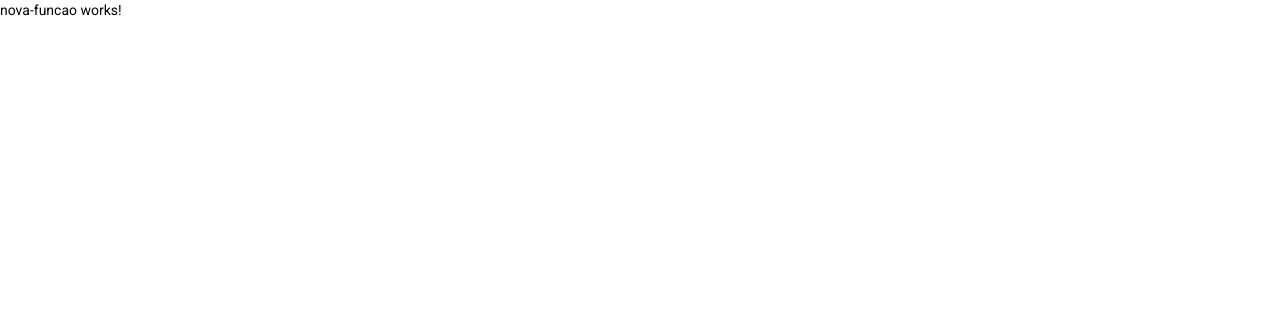
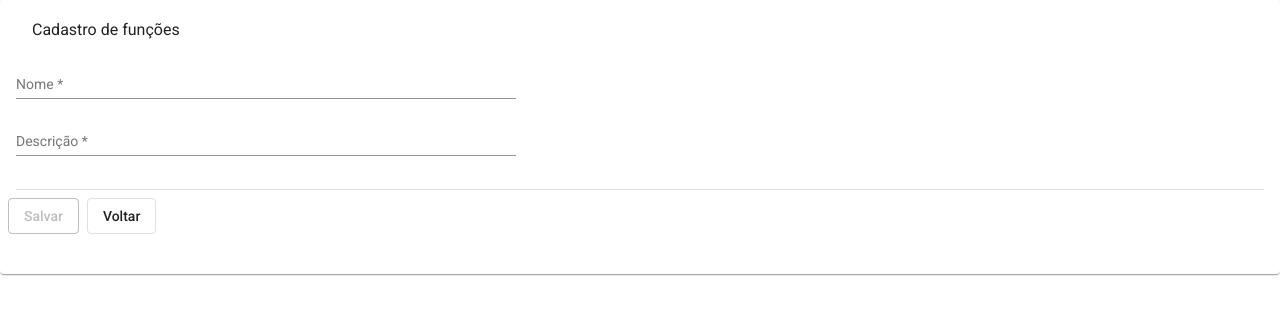
Before and after one commit to filipedantas800/ControleFinanceiro-UI, an Angular app: page /funcoes/novafuncao in a window 1280 px wide. Shown: the top 314 px of the page. Built offline with nearby package versions, Linux system fonts and the light colour scheme.

Commit message:
HTML do componente NOvaFunção

```diff
--- a/src/app/components/Funcao/listagem-funcoes/listagem-funcoes.component.html
+++ b/src/app/components/Funcao/listagem-funcoes/listagem-funcoes.component.html
@@ -12,7 +12,7 @@
             </mat-grid-tile>
 
             <mat-grid-tile>
-                <button mat-stroked-button color="primary">Nova Função</button>
+                <button mat-stroked-button color="primary" routerLink="/funcoes/novafuncao">Nova Função</button>
             </mat-grid-tile>
 
         </mat-grid-list>
--- a/src/app/components/Funcao/nova-funcao/nova-funcao.component.html
+++ b/src/app/components/Funcao/nova-funcao/nova-funcao.component.html
@@ -1 +1,83 @@
-<p>nova-funcao works!</p>
+<div *ngIf="!formulario">
+    <mat-progress-bar mode="buffer"></mat-progress-bar>
+</div>
+
+<div *ngIf="formulario" class="divCard">
+    <mat-card>
+        <mat-card-header>
+            <mat-card-title>
+                <h3>Cadastro de funções</h3>
+            </mat-card-title>
+        </mat-card-header>
+
+        <form [formGroup]="formulario" (ngSubmit)="EnviarFormulario()">
+            <div class="cardErros" *ngIf="erros.length > 0">
+                <mat-card>
+                    <mat-card-header>
+                        <mat-card-title>Algo deu errado</mat-card-title>
+                    </mat-card-header>
+
+                    <mat-divider></mat-divider>
+
+                    <mat-card-content>
+                        <div class="divErros">
+                            <h4 *ngFor="let erro of erros" class="textoErros">
+                                {{erro}}
+                            </h4>
+                        </div>
+                    </mat-card-content>
+                </mat-card>
+            </div>
+
+            <mat-card-content>
+                <div>
+                    <mat-form-field>
+                        <mat-label>Nome</mat-label>
+                        <input type="text" formControlName="name" matInput placeholder="Digite o nome da função"
+                            required />
+                        <mat-error *ngIf="propriedade.name.touched && propriedade.name.invalid">
+                            <sup>*</sup> Digite o nome da função
+                        </mat-error>
+                        <!-- <mat-error *ngIf="propriedade.name.errors?.minlength">
+                            <sup>*</sup> Use mais caracteres
+                        </mat-error>
+
+                        <mat-error *ngIf="propriedade.name.errors?.maxlength">
+                            <sup>*</sup> Use menos caracteres
+                        </mat-error> -->
+                    </mat-form-field>
+                </div>
+
+                <div>
+                    <mat-form-field>
+                        <mat-label>Descrição</mat-label>
+                        <input type="text" formControlName="descricao" matInput
+                            placeholder="Digite a descrição da função" required />
+                        <mat-error *ngIf="propriedade.descricao.touched && propriedade.descricao.invalid">
+                            <sup>*</sup> Digite a descrição da função
+                        </mat-error>
+
+                        <!-- <mat-error *ngIf="propriedade.descricao.errors?.minlength">
+                            <sup>*</sup> Use mais caracteres
+                        </mat-error>
+
+                        <mat-error *ngIf="propriedade.descricao.errors?.maxlength">
+                            <sup>*</sup> Use menos caracteres
+                        </mat-error> -->
+
+                    </mat-form-field>
+                </div>
+            </mat-card-content>
+
+            <mat-divider></mat-divider>
+
+            <mat-card-actions>
+                <div>
+                    <button type="submit" mat-stroked-button color="primary"
+                        [disabled]="formulario.invalid">Salvar</button>
+                    <button type="button" mat-stroked-button (click)="VoltarListagem()">Voltar</button>
+                </div>
+            </mat-card-actions>
+        </form>
+    </mat-card>
+</div>
--- a/src/app/components/Funcao/nova-funcao/nova-funcao.component.ts
+++ b/src/app/components/Funcao/nova-funcao/nova-funcao.component.ts
@@ -23,7 +23,7 @@ export class NovaFuncaoComponent implements OnInit {
     this.erros = [];
 
     this.formulario = new FormGroup({
-      nome: new FormControl(null, [Validators.required, Validators.maxLength(50)]),
+      name: new FormControl(null, [Validators.required, Validators.maxLength(50)]),
       descricao: new FormControl(null, [Validators.required, Validators.maxLength(50)])
     });
   }
@@ -55,4 +55,8 @@ export class NovaFuncaoComponent implements OnInit {
       })
   }
 
+  VoltarListagem(): void {
+    this.router.navigate(['/funcoes/listagemfuncoes']);
+  }
+
 }
--- a/src/app/services/funcoes.service.ts
+++ b/src/app/services/funcoes.service.ts
@@ -28,6 +28,7 @@ export class FuncoesService {
   }
 
   NovaFuncao(funcao: Funcao): Observable<any> {
+    console.log(funcao);
     return this.http.post<Funcao>(this.url, funcao, httpOptions);
   }
 
```
